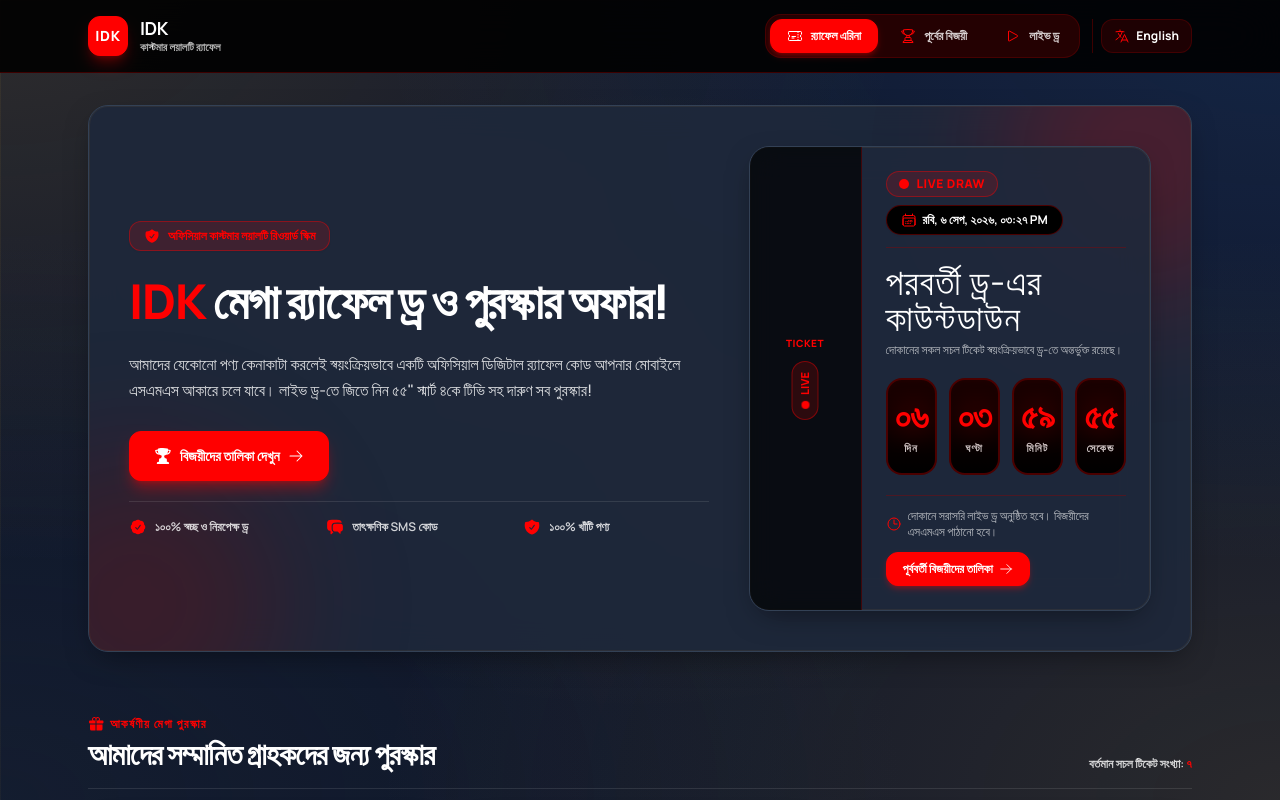
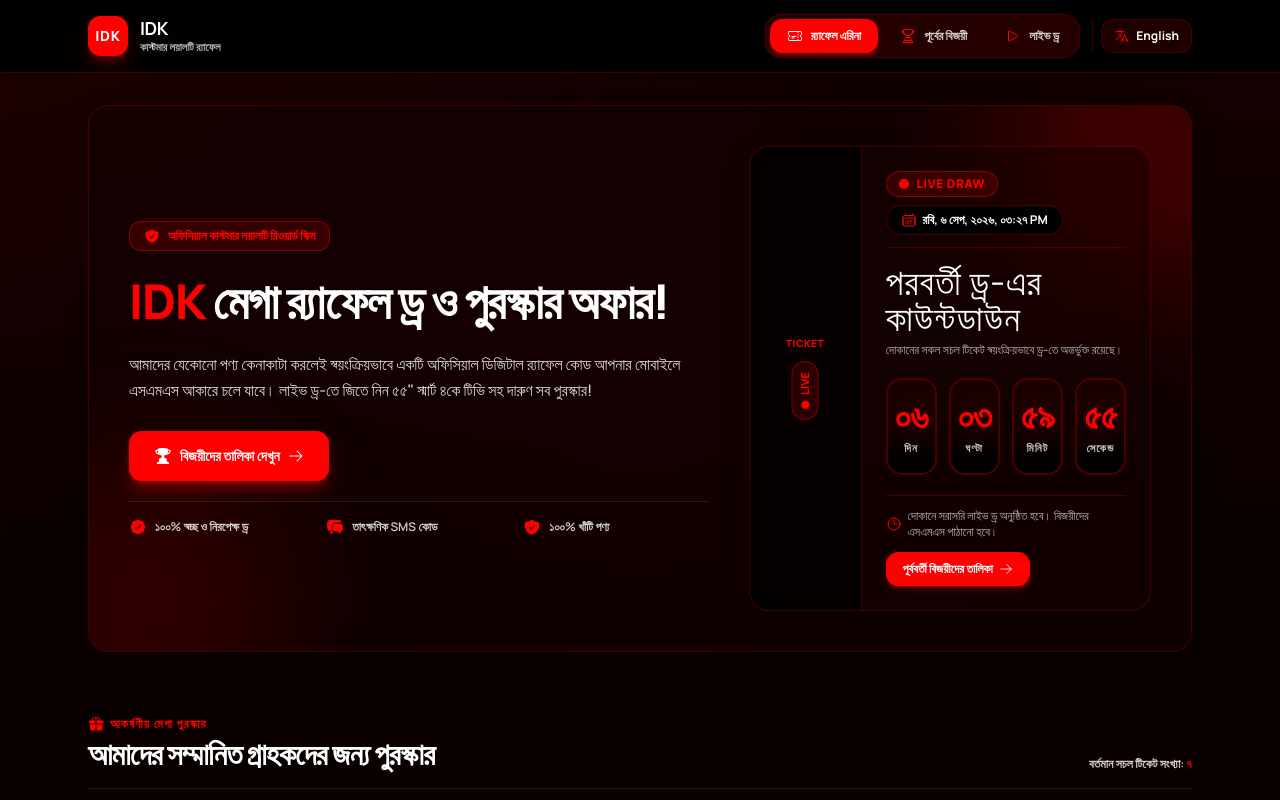
Before and after one commit to mjunayed2003/idk, a Next.js app: page / in a window 1280 px wide. Shown: the top 800 px of the page. Built offline with nearby package versions, Linux system fonts and the light colour scheme.

Commit message:
feat: add global styles with Tailwind configuration, luxury component variants, and theme defaults

```diff
--- a/app/globals.css
+++ b/app/globals.css
@@ -1,3 +1,13 @@
+@import "tailwindcss";
+
+@custom-variant dark (&:where(.dark, .dark *));
+
+@theme {
+  --font-display: var(--font-anton), Impact, sans-serif;
+  --font-sans: var(--font-manrope), sans-serif;
+  --font-mono: var(--font-space-mono), monospace;
+}
+
 @import "tailwindcss";
 
 @custom-variant dark (&:where(.dark, .dark *));
@@ -9,19 +19,13 @@
 }
 
 :root {
-  --color-gold: #E5A93C;
-  --color-gold-light: #FCD34D;
-  --color-slate-dark: #0F172A;
-  --color-slate-card: #1E293B;
-  --color-slate-border: #334155;
-
-  --background: #0F172A;
-  --foreground: #F8FAFC;
+  --background: #F8FAFC;
+  --foreground: #140000;
 }
 
-html.light {
-  --background: #F8FAFC;
-  --foreground: #0F172A;
+.dark {
+  --background: #0a0000;
+  --foreground: #F8FAFC;
 }
 
 body {
@@ -34,85 +38,48 @@ body {
 }
 
 /* =========================================================================
-   DARK THEME: OBSIDIAN MIDNIGHT SLATE WITH RADIANT GOLD AURORA
+   LUXURY SURFACES & BACKGROUNDS
    ========================================================================= */
 .luxury-bg {
-  background-color: #0F172A;
+  background-color: var(--background);
   background-image:
-    radial-gradient(at 0% 0%, #E5A93C25 0px, transparent 50%),
-    radial-gradient(at 100% 0%, #3B82F620 0px, transparent 50%),
-    radial-gradient(at 50% 50%, #E5A93C15 0px, transparent 55%),
-    radial-gradient(at 100% 100%, #E5A93C20 0px, transparent 50%),
-    radial-gradient(at 0% 100%, #1E293B50 0px, transparent 50%),
-    linear-gradient(to right, #E5A93C10 1px, transparent 1px),
-    linear-gradient(to bottom, #E5A93C10 1px, transparent 1px);
-  background-size: 100% 100%, 100% 100%, 100% 100%, 100% 100%, 100% 100%, 48px 48px, 48px 48px;
+    radial-gradient(at 0% 0%, #FF000015 0px, transparent 50%),
+    radial-gradient(at 100% 0%, #95010115 0px, transparent 50%),
+    radial-gradient(at 50% 50%, #FF00000A 0px, transparent 55%),
+    linear-gradient(to right, #FF000008 1px, transparent 1px),
+    linear-gradient(to bottom, #FF000008 1px, transparent 1px);
+  background-size: 100% 100%, 100% 100%, 100% 100%, 48px 48px, 48px 48px;
   background-attachment: fixed;
 }
 
-/* =========================================================================
-   LIGHT THEME: CRISP PORCELAIN PEARL WITH REFINED GOLD & SLATE MESH
-   ========================================================================= */
-html.light .luxury-bg {
-  background-color: #F8FAFC;
-  background-image:
-    radial-gradient(at 0% 0%, #E5A93C15 0px, transparent 50%),
-    radial-gradient(at 100% 0%, #3B82F610 0px, transparent 50%),
-    radial-gradient(at 50% 50%, #E5A93C0A 0px, transparent 55%),
-    radial-gradient(at 100% 100%, #E5A93C10 0px, transparent 50%),
-    radial-gradient(at 0% 100%, #3B82F60A 0px, transparent 50%),
-    linear-gradient(to right, #33415510 1px, transparent 1px),
-    linear-gradient(to bottom, #33415510 1px, transparent 1px);
-  background-size: 100% 100%, 100% 100%, 100% 100%, 100% 100%, 100% 100%, 48px 48px, 48px 48px;
-  background-attachment: fixed;
-}
-
-/* =========================================================================
-   CARDS & SURFACES
-   ========================================================================= */
 .luxury-card {
-  background: #1E293BE6;
+  background: rgba(255, 255, 255, 0.8);
   backdrop-filter: blur(16px);
   -webkit-backdrop-filter: blur(16px);
-  border: 1px solid #334155;
+  border: 1px solid rgba(255, 0, 0, 0.1);
   border-radius: 1.25rem;
-  box-shadow: 0 10px 30px -10px #00000080, 0 0 1px 1px #E5A93C15 inset;
+  box-shadow: 0 10px 30px -10px rgba(0, 0, 0, 0.1);
   transition: all 0.25s ease;
 }
 
 .luxury-card:hover {
-  border-color: #E5A93C80;
-  box-shadow: 0 20px 40px -15px #00000099, 0 0 20px #E5A93C25;
+  box-shadow: 0 20px 40px -15px rgba(255, 0, 0, 0.15);
 }
 
-html.light .luxury-card {
-  background: #FFFFFF;
-  backdrop-filter: blur(16px);
-  -webkit-backdrop-filter: blur(16px);
-  border: 1px solid #E2E8F0;
-  box-shadow: 0 10px 25px -5px #0F172A10, 0 4px 6px -2px #0F172A05;
+.dark .luxury-card {
+  background: rgba(20, 0, 0, 0.6);
+  border-color: rgba(255, 0, 0, 0.2);
+  box-shadow: 0 10px 30px -10px rgba(0, 0, 0, 0.5);
 }
 
-html.light .luxury-card:hover {
-  border-color: #E5A93C99;
-  box-shadow: 0 20px 35px -10px #E5A93C20, 0 4px 10px -2px #0F172A08;
-}
-
-/* Light mode card headings */
-html.light .luxury-card h1,
-html.light .luxury-card h2,
-html.light .luxury-card h3,
-html.light .luxury-card h4 {
-  color: #0F172A;
+.dark .luxury-card:hover {
+  border-color: rgba(255, 0, 0, 0.4);
+  box-shadow: 0 20px 40px -15px rgba(255, 0, 0, 0.2);
 }
 
 /* Glow Utilities */
-.gold-glow {
-  box-shadow: 0 0 35px -5px #E5A93C55, 0 0 1px 1px #E5A93C4D inset;
-}
-
-html.light .gold-glow {
-  box-shadow: 0 10px 30px -5px #E5A93C30, 0 0 0 1px #E5A93C50;
+.crimson-glow {
+  box-shadow: 0 0 35px -5px rgba(255, 0, 0, 0.3), 0 0 1px 1px rgba(255, 0, 0, 0.2) inset;
 }
 
 /* Custom Scrollbar */
@@ -122,24 +89,16 @@ html.light .gold-glow {
 }
 
 ::-webkit-scrollbar-track {
-  background: var(--background);
+  background: transparent;
 }
 
 ::-webkit-scrollbar-thumb {
-  background: #334155;
+  background: #FF000040;
   border-radius: 4px;
 }
 
 ::-webkit-scrollbar-thumb:hover {
-  background: #E5A93C;
-}
-
-html.light ::-webkit-scrollbar-thumb {
-  background: #CBD5E1;
-}
-
-html.light ::-webkit-scrollbar-thumb:hover {
-  background: #E5A93C;
+  background: #FF000080;
 }
 
 /* Accessible focus states */
@@ -148,12 +107,12 @@ button:focus-visible,
 input:focus-visible,
 select:focus-visible,
 textarea:focus-visible {
-  outline: 2px solid #E5A93C;
+  outline: 2px solid #FF0000;
   outline-offset: 2px;
 }
 
 /* Text selections */
 ::selection {
-  background-color: #E5A93C;
-  color: #0F172A;
+  background-color: #FF0000;
+  color: #ffffff;
 }
```
